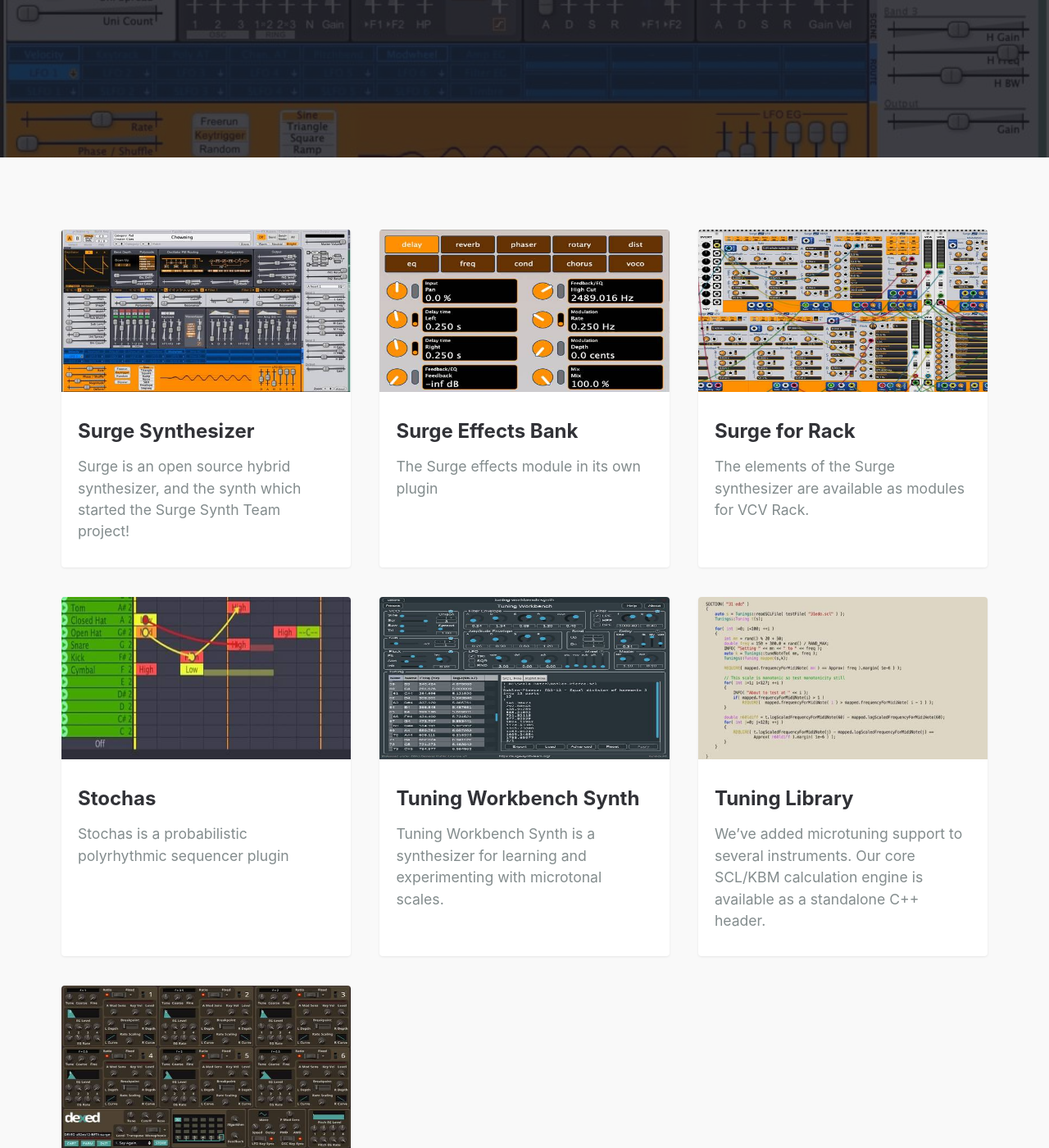
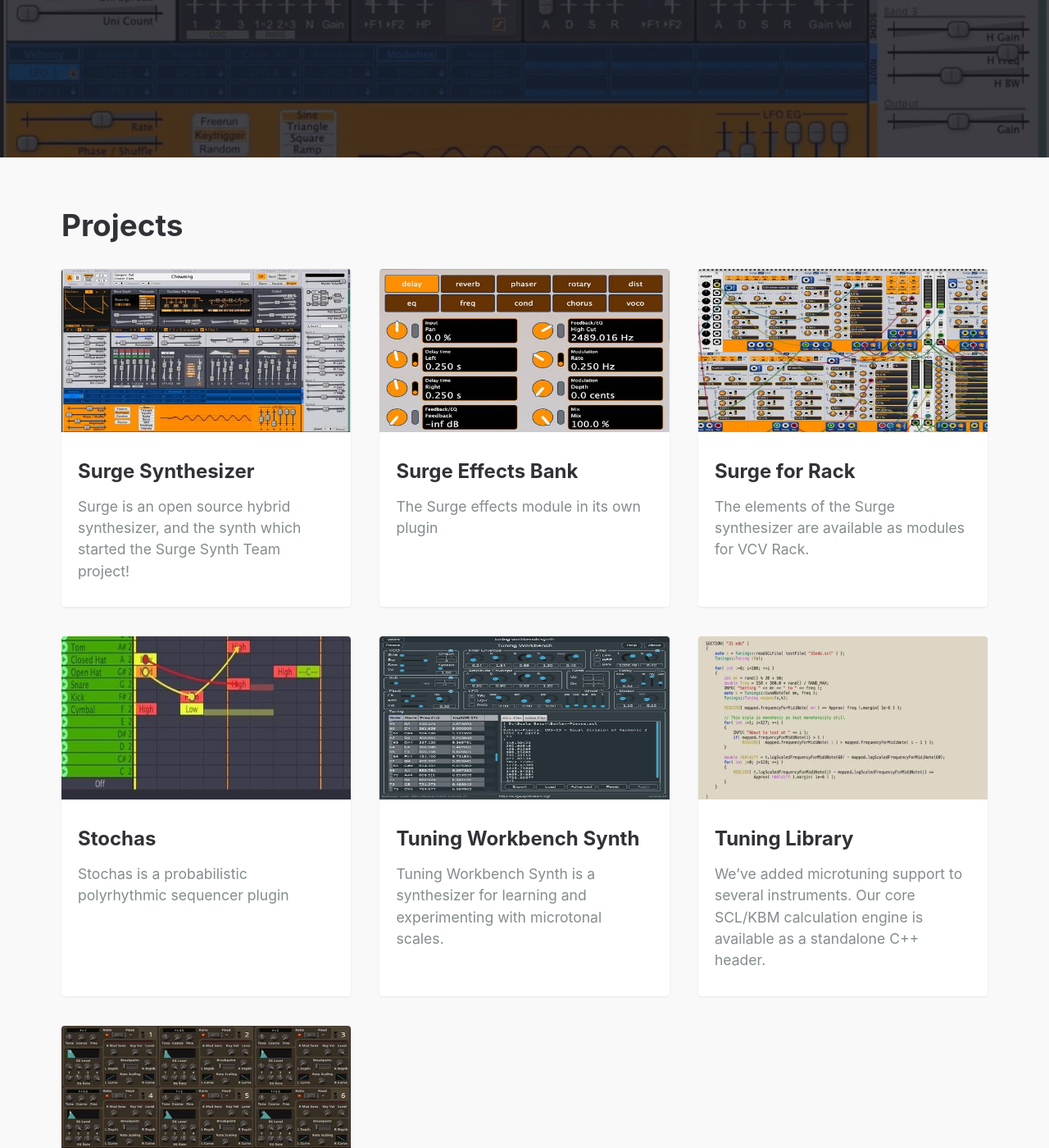
Before and after one commit to surge-synthesizer/surge-synth-team.org, a Jekyll site: the page built from index.md, in a window 1280 px wide and 1400 px high, scrolled down 442 px. Shown: the whole window at 82% size. Built offline with Jekyll 4.4.1, drawn with Linux system fonts in a browser that asks for light colours.

Commit message:
Add projects heading to home page
Add a projects heading above the cards for the projects.

```diff
--- a/_layouts/default.html
+++ b/_layouts/default.html
@@ -29,6 +29,7 @@
     <main class="site__content">
       <section class="blog">
         <div class="container">
+          <h1 class="post-list-heading">Projects</h1>
           <div class="post-list" itemscope="" itemtype="http://schema.org/Blog">
 
             {% assign sorted_posts = site.posts | sort: 'order' %}
--- a/_sass/pages/_page.scss
+++ b/_sass/pages/_page.scss
@@ -16,7 +16,7 @@
   &::before {
     position: absolute;
     display: block;
-    content: "";
+    content: '';
     top: 0;
     left: 0;
     width: 100%;
@@ -39,12 +39,12 @@
   &::before {
     position: absolute;
     display: block;
-    content: "";
+    content: '';
     top: 0;
     left: 0;
     width: 100%;
     height: 100%;
-    background: rgba(38, 38, 38, .8);
+    background: rgba(38, 38, 38, 0.8);
   }
 }
 
@@ -67,7 +67,6 @@
   .hero__title {
     font-size: 1.8em;
     color: $bg-color;
-
 
     @include breakpoint($md) {
       padding: 1rem 0;
@@ -92,12 +91,17 @@
 }
 
 .post-list {
-  padding-top: 2.5em;
+  padding-top: 1em;
   display: flex;
   flex-wrap: wrap;
   flex: 1 0 auto;
 
   @include breakpoint($md) {
-    padding-top: 5em;
+    padding-top: 1em;
   }
 }
+
+.post-list-heading {
+  padding-top: 1.5em;
+  font-size: 2.1em;
+}
```
Also changed, not shown: assets/css/main.css, 1 other file.
